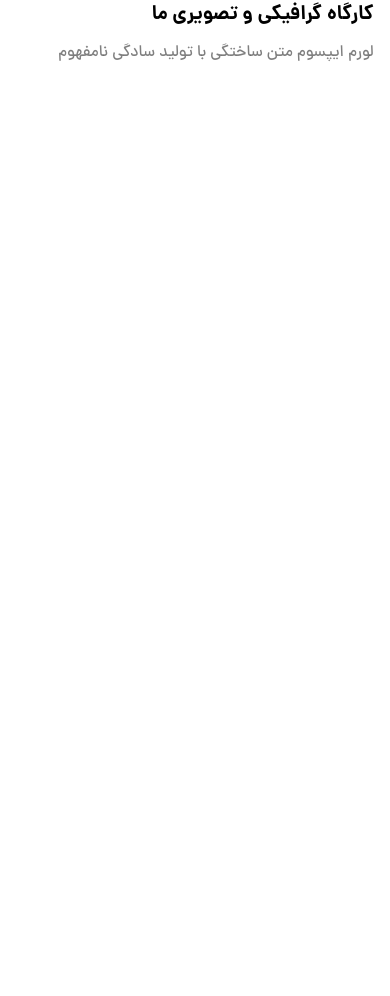
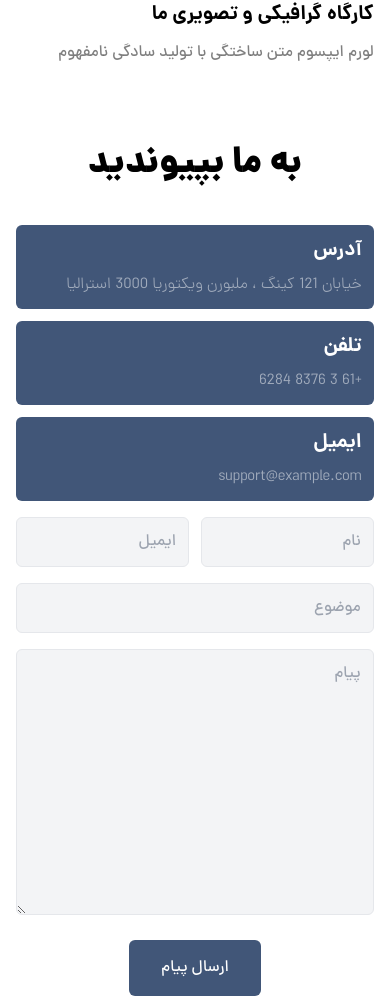
Before and after one commit to mohammadjamshidi8/learn-react__static-website-CLEO, a React (Vite) app: page / in a window 390 px wide. Shown: the part 8052-9048 px from the top of the page. Before the commit the page ends 8197 px from the top, so only its background shows below. Built offline with nearby package versions, Linux system fonts and the light colour scheme.

Commit message:
style: create and responsive join us section

```diff
--- /dev/null
+++ b/src/JoinUs.jsx
@@ -0,0 +1,46 @@
+import React from "react";
+import Address from "./components/Address";
+
+export default function JoinUs() {
+
+    const addressInfo = [
+        {id: 1, title : 'آدرس', text : ' خیابان 121 کینگ ، ملبورن ویکتوریا 3000 استرالیا '},
+        {id: 2, title : 'تلفن', text : '+61 3 8376 6284'},
+        {id: 3, title : 'ایمیل', text : 'support@example.com'},
+    ]
+
+  return (
+    <div className="mobile-container md:tablet-container xl:desktop-container">
+      <div className="w-full flex items-center justify-center">
+        <h3 className="font-black text-4xl"> به ما بپیوندید </h3>
+      </div>
+
+      <div className="w-full flex flex-col md:flex-row md:gap-x-5 md:gap-y-0  gap-y-4 mt-10">
+        <div className="flex flex-col md:w-1/2 gap-y-3">
+            {addressInfo.map(item => (
+                <Address {...item} />
+            ))}
+        </div>
+
+        <div className="md:w-1/2">
+            <form className="flex flex-col gap-y-4" action="">
+                <div className="w-full flex gap-3">
+                    <input className="w-1/2 rounded-md bg-gray-100 px-3 outline-none py-3 border-[1px]" type="text" id="" placeholder="نام"/>
+                    <input className="w-1/2 rounded-md bg-gray-100 px-3 outline-none py-3 border-[1px]" type="email" id="" placeholder="ایمیل" />
+                </div>
+                <div className="w-full">
+                    <input className="w-full rounded-md bg-gray-100 px-3 outline-none py-3 border-[1px]" type="text" id="" placeholder="موضوع" />
+                </div>
+                <div className="w-full">
+                    <textarea className="w-full bg-gray-100 rounded-md px-3 outline-none py-3 border-[1px] md:h-52" id="" cols="30" rows="10" placeholder="پیام"></textarea>
+                </div>
+                <div className="flex justify-center">
+                    <button className="px-8 py-4 bg-primary rounded-md text-white hover:scale-105 transition duration-200">ارسال پیام</button>
+                </div>
+            </form>
+        </div>
+
+      </div>
+    </div>
+  );
+}
--- /dev/null
+++ b/src/components/Address.jsx
@@ -0,0 +1,10 @@
+import React from "react";
+
+export default function Address({title,text}) {
+  return (
+    <div className="flex flex-col gap-y-2 bg-primary text-white p-3 rounded-md">
+      <span className="font-bold text-xl">{title}</span>
+      <span className="text-white text-opacity-50 font-thin">{text}</span>
+    </div>
+  );
+}
--- a/src/main.jsx
+++ b/src/main.jsx
@@ -8,6 +8,7 @@ import SamplesWrapper from './SamplesWrapper.jsx'
 import Presentation from './Presentation.jsx'
 import WorkTogether from './WorkTogether.jsx'
 import Blog from './Blog.jsx'
+import JoinUs from './JoinUs.jsx'
 import './index.css'
 
 ReactDOM.createRoot(document.getElementById('root')).render(
@@ -20,5 +21,6 @@ ReactDOM.createRoot(document.getElementById('root')).render(
     <Presentation/>
     <WorkTogether/>
     <Blog/>
+    <JoinUs/>
   </React.StrictMode>,
 )
```
